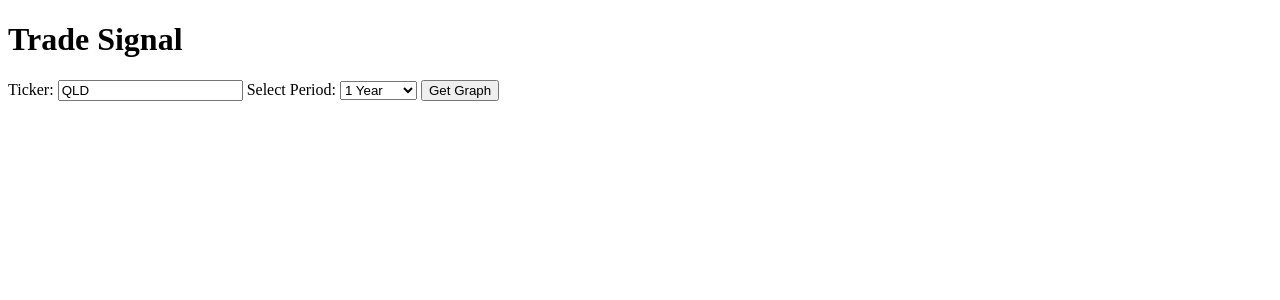
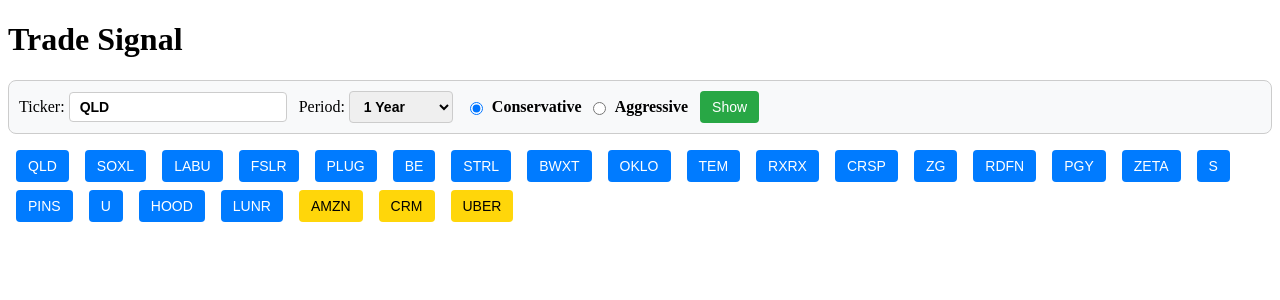
Before and after one commit to jaeyp/stock-api, a FastAPI app: page /chart/trade_signal in a window 1280 px wide. Shown: the top 300 px of the page. Run offline with FastAPI, Linux system fonts and the light colour scheme.

Commit message:
add trading mode

```diff
--- a/app/templates/trade_signal.html
+++ b/app/templates/trade_signal.html
@@ -12,18 +12,140 @@
         color: gray;
       }
       #stock-graph {
-        display: none; /* 초기에는 숨김 */
+        display: none;
         max-width: 100%;
         height: auto;
       }
+      .ticker-button {
+        margin: 4px 8px;
+        padding: 8px 12px;
+        border: none;
+        background-color: #007bff;
+        color: white;
+        cursor: pointer;
+        border-radius: 4px;
+        font-size: 14px;
+      }
+      .ticker-button:hover {
+        background-color: #0056b3;
+      }
+      .ticker-nabak-button {
+        margin: 4px 8px;
+        padding: 8px 12px;
+        border: none;
+        background-color: #ffd60a;
+        color: black;
+        cursor: pointer;
+        border-radius: 4px;
+        font-size: 14px;
+      }
+      .ticker-nabak-button:hover {
+        background-color: #ffc300;
+      }
+      /* ✅ 입력 필드 컨테이너 스타일 */
+      .input-container {
+        display: flex;
+        align-items: center;
+        gap: 12px;
+        padding: 10px;
+        background: #f8f9fa;
+        border-radius: 8px;
+        border: 1px solid #ccc;
+        margin-bottom: 12px;
+      }
+      /* ✅ 각 입력 필드 스타일 */
+      .input-container input,
+      .input-container select {
+        padding: 6px 10px;
+        font-size: 14px;
+        border: 1px solid #ccc;
+        border-radius: 4px;
+        outline: none;
+        font-size: 14px;
+        font-weight: bold;
+      }
+      /* ✅ 매매 모드 라디오 버튼 스타일 */
+      .trade-mode-group {
+        display: flex;
+        align-items: center;
+        gap: 6px;
+        font-weight: bold;
+      }
+      /* ✅ 버튼 스타일 */
+      .input-container button {
+        padding: 8px 12px;
+        font-size: 14px;
+        border: none;
+        background-color: #28a745;
+        color: white;
+        cursor: pointer;
+        border-radius: 4px;
+      }
+      .input-container button:hover {
+        background-color: #218838;
+      }
     </style>
     <script>
+      // 관심있는 Tickers 리스트
+      const favoriteTickers = [
+        "QLD",
+        "SOXL",
+        "LABU",
+        "FSLR",
+        "PLUG",
+        "BE",
+        "STRL",
+        "BWXT",
+        "OKLO",
+        "TEM",
+        "RXRX",
+        "CRSP",
+        "ZG",
+        "RDFN",
+        "PGY",
+        "ZETA",
+        "S",
+        "PINS",
+        "U",
+        "HOOD",
+        "LUNR",
+      ];
+      const favoriteTickersNabak = ["AMZN", "CRM", "UBER"];
+
+      // 페이지 로드 시 버튼 동적 생성
+      window.onload = function () {
+        const tickerContainer = document.getElementById("favorite-tickers");
+        favoriteTickers.forEach((ticker) => {
+          let btn = document.createElement("button");
+          btn.innerText = ticker;
+          btn.className = "ticker-button";
+          btn.onclick = function () {
+            document.getElementById("ticker").value = ticker;
+            fetchGraph();
+          };
+          tickerContainer.appendChild(btn);
+        });
+        favoriteTickersNabak.forEach((ticker) => {
+          let btn = document.createElement("button");
+          btn.innerText = ticker;
+          btn.className = "ticker-nabak-button";
+          btn.onclick = function () {
+            document.getElementById("ticker").value = ticker;
+            fetchGraph();
+          };
+          tickerContainer.appendChild(btn);
+        });
+      };
+
       async function fetchGraph() {
         const ticker = document
           .getElementById("ticker")
           .value.trim()
           .toUpperCase();
-        const period = document.getElementById("period").value; // 드롭다운에서 선택한 기간 가져오기
+        const period = document.getElementById("period").value;
+        const mode = document.querySelector(
+          'input[name="trade-mode"]:checked'
+        ).value;
         const loadingText = document.getElementById("loading");
         const graphImg = document.getElementById("stock-graph");
 
@@ -36,13 +158,15 @@
         loadingText.style.display = "block";
         graphImg.style.display = "none";
 
-        const response = await fetch(`/${ticker}/test?period=${period}`);
+        const response = await fetch(
+          `/${ticker}/test?period=${period}&mode=${mode}`
+        );
         const data = await response.json();
-        loadingText.style.display = "none"; // 로딩 화면 제거
+        loadingText.style.display = "none";
 
         if (data.image) {
           graphImg.src = data.image;
-          graphImg.style.display = "block"; // 이미지 표시
+          graphImg.style.display = "block";
         } else {
           alert("No image received from API.");
         }
@@ -51,6 +175,10 @@
   </head>
   <body>
     <h1>Trade Signal</h1>
+
+    <!-- ✅ 모든 입력 필드를 한 줄로 묶음 -->
+    <div class="input-container">
+      <div>
         <label for="ticker">Ticker:</label>
         <input
           type="text"
@@ -59,8 +187,10 @@
           value="QLD"
           onkeydown="if(event.key === 'Enter') fetchGraph()"
         />
+      </div>
 
-    <label for="period">Select Period:</label>
+      <div>
+        <label for="period">Period:</label>
         <select id="period">
           <option value="2y">2 Year</option>
           <option value="1y" selected>1 Year</option>
@@ -68,10 +198,32 @@
           <option value="3mo">3 Months</option>
           <option value="1mo">1 Month</option>
         </select>
+      </div>
 
-    <button onclick="fetchGraph()">Get Graph</button>
-    <br /><br />
+      <div class="trade-mode-group">
+        <input
+          type="radio"
+          id="conservative"
+          name="trade-mode"
+          value="conservative"
+          checked
+        />
+        <label for="conservative">Conservative</label>
+        <input
+          type="radio"
+          id="aggressive"
+          name="trade-mode"
+          value="aggressive"
+        />
+        <label for="aggressive">Aggressive</label>
+      </div>
 
+      <button onclick="fetchGraph()">Show</button>
+    </div>
+
+    <div id="favorite-tickers"></div>
+
+    <br />
     <div id="loading">Loading...</div>
     <img id="stock-graph" src="" alt="Stock Graph" style="display: none" />
   </body>
```
Also changed, not shown: app/api/momentum.py (+48 -30 lines), app/api/test_momentum.py (+39 -20 lines), app/test/test_stock_analysis.py (+1 -1 lines). Lines whose indentation alone changed are shown as unchanged.
